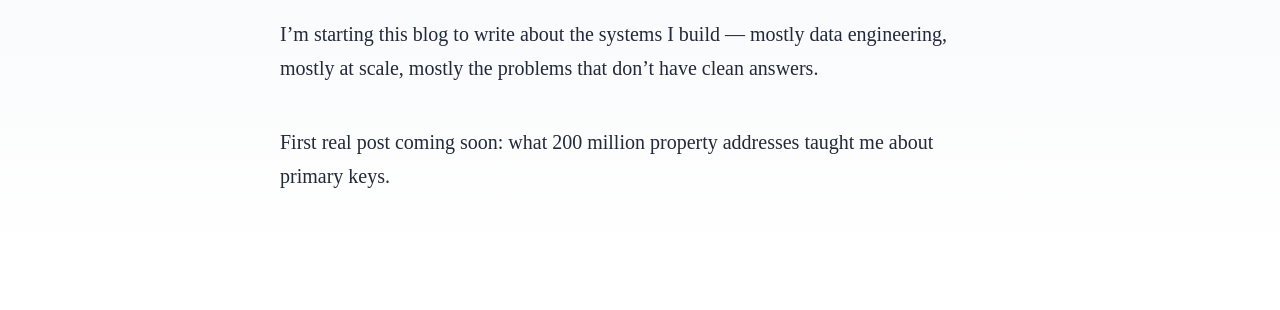
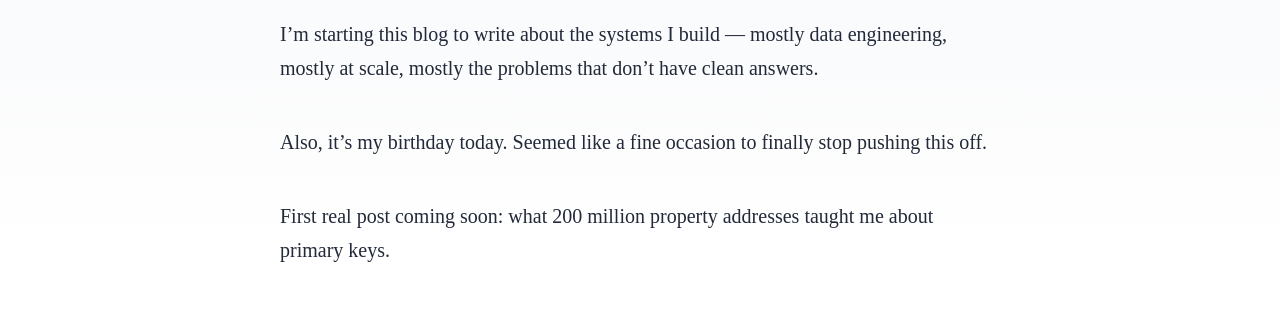
Before and after one commit to eugeneiohc/eugeneiohc.github.io, an Astro site: page /blog/hello-world in a window 1280 px wide. Shown: the part 346-656 px from the top of the page. Built offline with nearby package versions, Linux system fonts and the light colour scheme; Astro itself is replaced by a stand-in of ours.

Commit message:
hello-world: add birthday note

```diff
--- a/src/content/blog/hello-world.md
+++ b/src/content/blog/hello-world.md
@@ -6,4 +6,6 @@ pubDate: 'Apr 16 2026'
 
 I'm starting this blog to write about the systems I build — mostly data engineering, mostly at scale, mostly the problems that don't have clean answers.
 
+Also, it's my birthday today. Seemed like a fine occasion to finally stop pushing this off.
+
 First real post coming soon: what 200 million property addresses taught me about primary keys.
```
